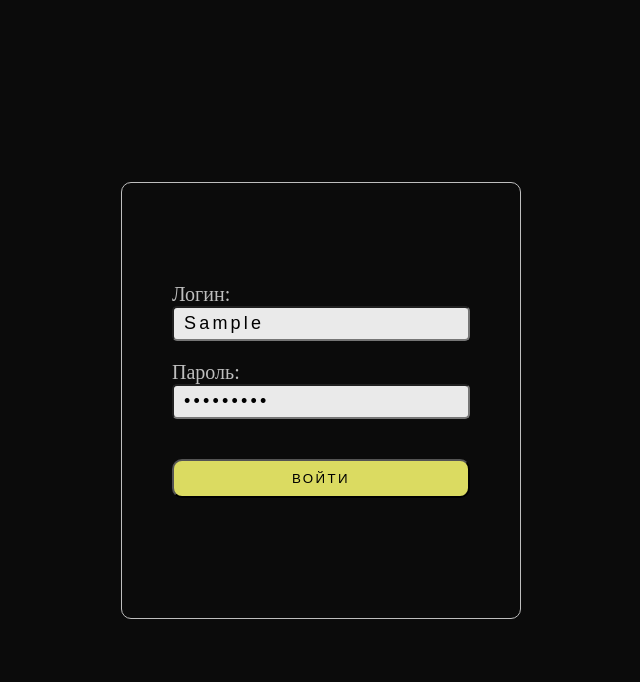
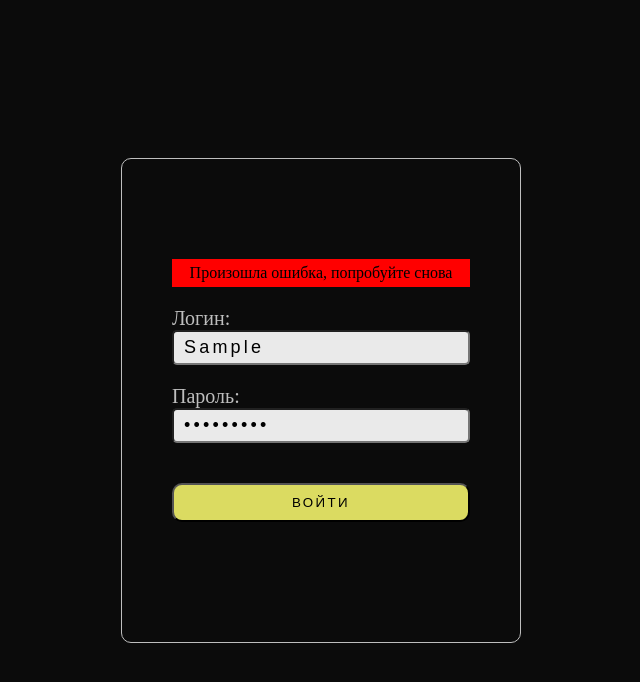
Before and after one commit to Ncomest/card, a React (Create React App) app in the folder frontend/: page /auth in a window 1280 px wide. Both pictures are taken after typing "Sample", "Sample123" into the empty fields and a click on the button "ВОЙТИ". Shown: the top 682 px of the page, without its empty margins (319-959 px from the left). Built offline with nearby package versions, Linux system fonts and the light colour scheme; no server answers.

Commit message:
fix error & upd spinner

```diff
--- a/frontend/src/components/dice_roll/dice_roll.tsx
+++ b/frontend/src/components/dice_roll/dice_roll.tsx
@@ -86,7 +86,7 @@ const DiceRoll: React.FC = () => {
         });
     };
 
-    // pullDiceRoll();
+    pullDiceRoll();
   }, [apiUrl]);
 
   const handleDiceRoll = () => {
--- a/frontend/src/components/rules/drop_rules/drop_rules.tsx
+++ b/frontend/src/components/rules/drop_rules/drop_rules.tsx
@@ -1,6 +1,6 @@
 import styled from "styled-components";
 import { useState } from "react";
-import Note from "./note";
+// import Note from "./note";
 import BattlesDice from "./battles_dice";
 import Coins from "./coins";
 import Position from "./position";
--- a/frontend/src/components/rules/drop_rules/header_rules.component.tsx
+++ b/frontend/src/components/rules/drop_rules/header_rules.component.tsx
@@ -23,7 +23,7 @@ const Title = styled.div`
   padding: 0 5px;
 `;
 
-const Icon = styled.div``;
+// const Icon = styled.div``;
 
 interface IHeader {
   title: string;
--- a/frontend/src/components/rules/text/text.tsx
+++ b/frontend/src/components/rules/text/text.tsx
@@ -20,7 +20,7 @@ const Txt = styled.p`
   color: #313131;
 `;
 
-const Icon = styled.div``;
+// const Icon = styled.div``;
 
 interface IProps {
   // icon?: HTMLElement | undefined;
--- a/frontend/src/data/glossary/glossary.tsx
+++ b/frontend/src/data/glossary/glossary.tsx
@@ -1,7 +1,3 @@
-import { site } from "../../site_state";
-import attExp from "/image/icons/AttExp.png";
-
-const apiUrl = site;
 
 export const glossary = [
   {
--- a/frontend/src/pages/auth/login.tsx
+++ b/frontend/src/pages/auth/login.tsx
@@ -39,6 +39,12 @@ const Input = styled.input`
     letter-spacing: 0.1rem;
     font-size: 16px;
   }
+`;
+
+const P = styled.p`
+  text-align: center;
+  background-color: red;
+  padding: 5px;
 `;
 
 const Button = styled.button`
@@ -83,12 +89,16 @@ const Login = () => {
       }
     } catch (error) {
       setError("Произошла ошибка, попробуйте снова");
+      setTimeout(() => {
+        setError(null);
+      }, 3000);
     }
   };
 
   return (
     <Component>
       <Form onSubmit={handleSubmit}>
+        {error && <P>{error}</P>}
         <Label>
           Логин:
           <Input
```
